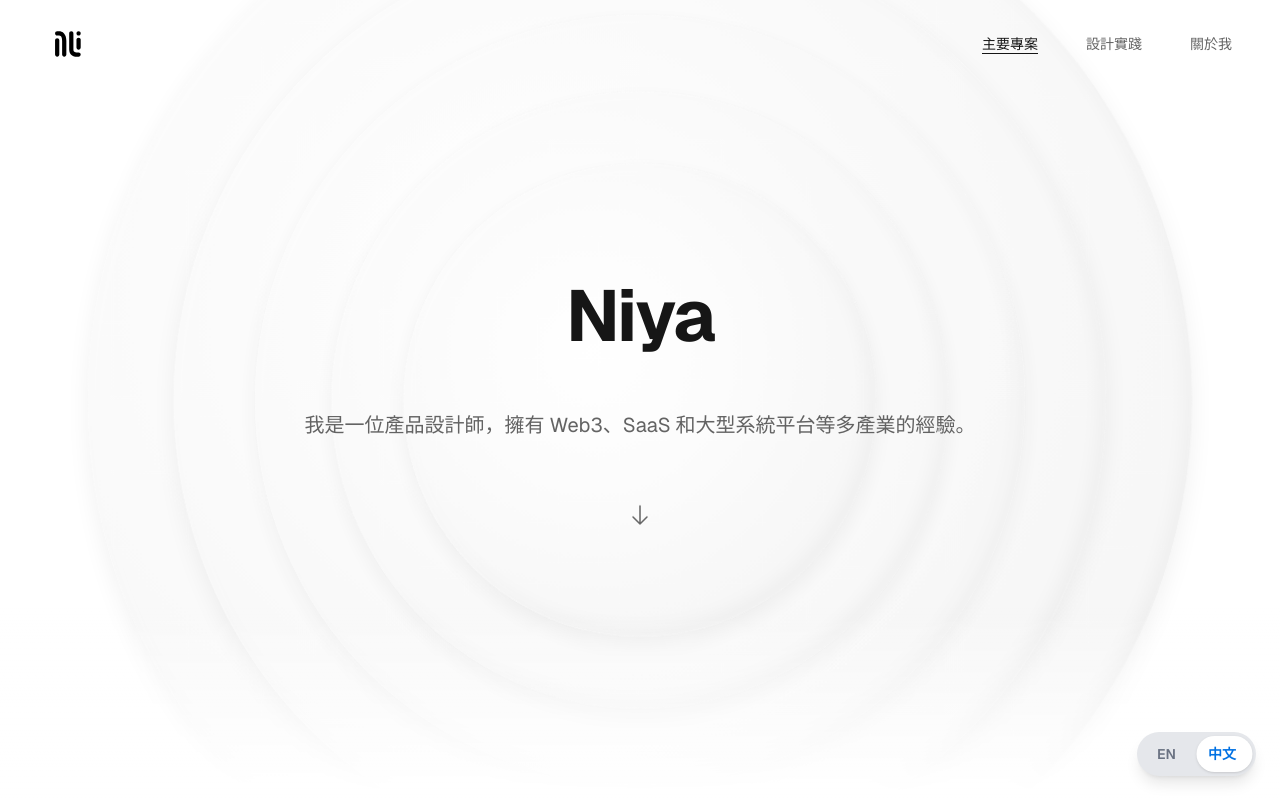
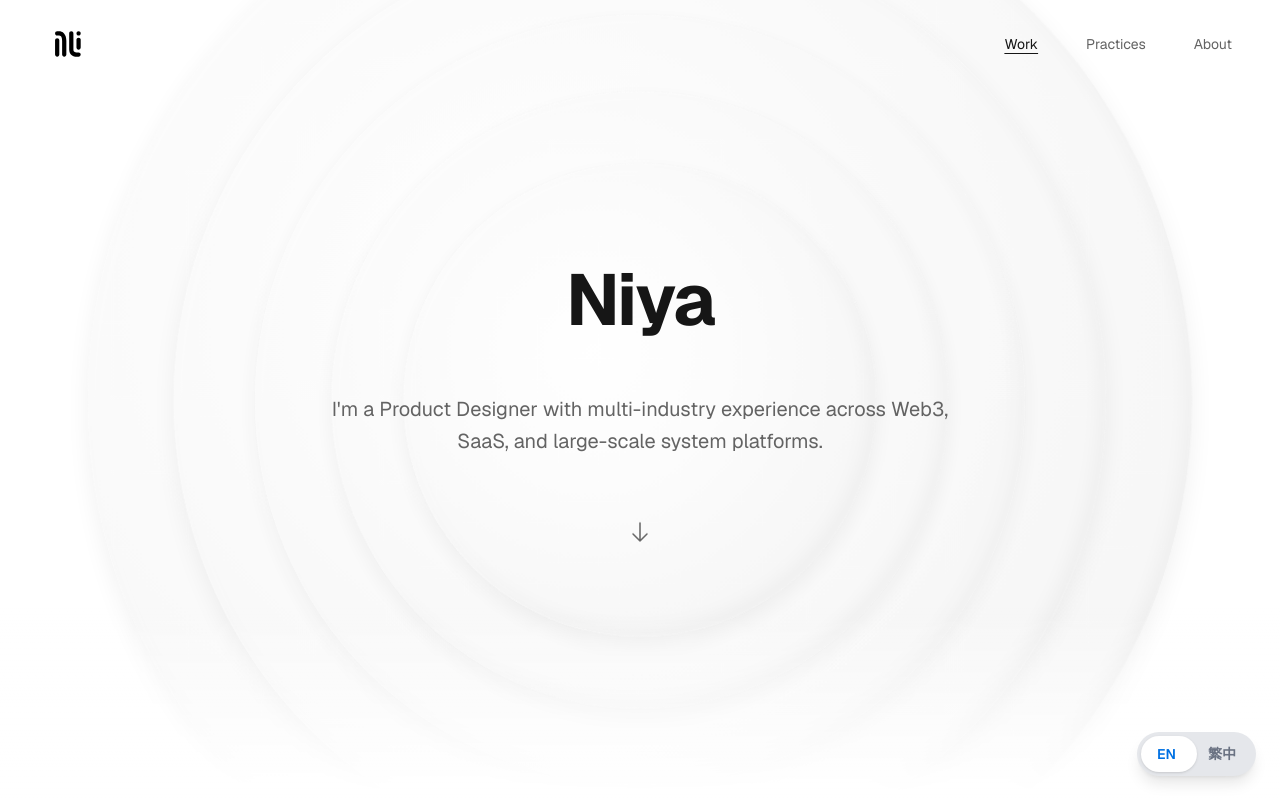
Before and after one commit to NiyaWu/PortfolioNook, a Next.js app: page / in a window 1280 px wide. Shown: the top 800 px of the page. Built offline with nearby package versions, Linux system fonts and the light colour scheme.

Commit message:
Default to English locale; relabel zh toggle as 繁中
Co-Authored-By: Claude Opus 4.7 (1M context) <noreply@anthropic.com>

```diff
--- a/components/language-toggle.tsx
+++ b/components/language-toggle.tsx
@@ -44,7 +44,7 @@ export function LanguageToggle() {
                 : "text-gray-500 hover:text-gray-700"
             }`}
           >
-            中文
+            繁中
           </div>
         </div>
       </button>
--- a/contexts/language-context.tsx
+++ b/contexts/language-context.tsx
@@ -12,7 +12,7 @@ interface LanguageContextType {
 const LanguageContext = createContext<LanguageContextType | undefined>(undefined)
 
 export function LanguageProvider({ children }: { children: ReactNode }) {
-  const [locale, setLocaleState] = useState<Locale>("zh")
+  const [locale, setLocaleState] = useState<Locale>("en")
 
   // Load locale from localStorage on mount
   useEffect(() => {
```
